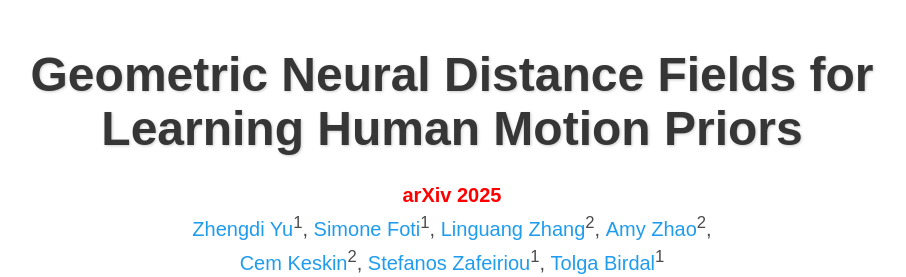
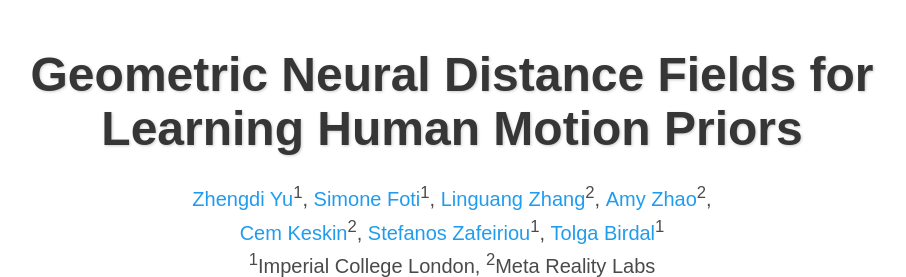
Before and after one commit to ZhengdiYu/zhengdiyu.github.io, a plain HTML site: page NRMF/index.html in a window 1280 px wide. Shown: the top 277 px of the page, without its empty margins (188-1094 px from the left). Drawn offline with nearby package versions, Linux system fonts and the light colour scheme; a script that the page names is missing; some icons are missing; a web font is replaced by a local one.

Commit message:
Update index.html

```diff
--- a/NRMF/index.html
+++ b/NRMF/index.html
@@ -242,9 +242,9 @@
                     <h1 class="title is-1 publication-title title-shadow">
                         Geometric Neural Distance Fields for Learning Human Motion Priors
                     </h1>
-		<div class="is-size-5" style="color: red; font-weight: bold; margin-top: 5px;">
+<!-- 		<div class="is-size-5" style="color: red; font-weight: bold; margin-top: 5px;">
     			arXiv 2025
-		</div>
+		</div> -->
                     <div class="is-size-5 publication-authors">
 			  <!-- Line 1 -->
 			  <div>
```
